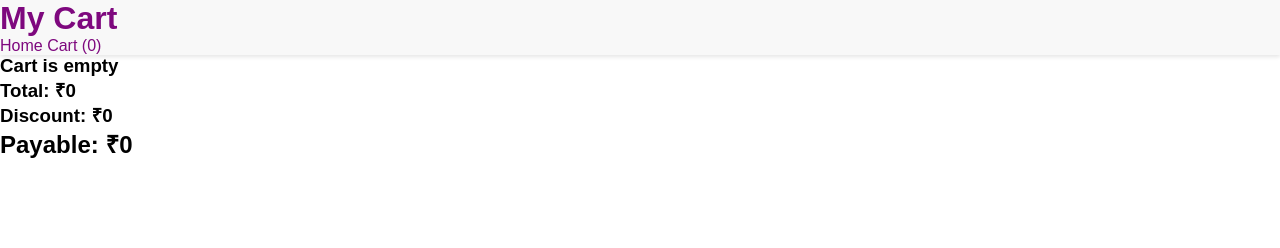
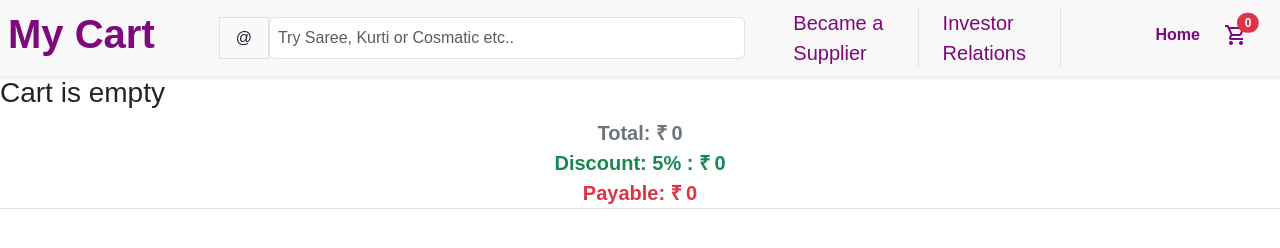
Before and after one commit to vaishalivala17/Add_to_Cart, a plain HTML site: page Pages/cart.html in a window 1280 px wide. Drawn offline with nearby package versions, Linux system fonts and the light colour scheme.

Commit message:
initial commit

```diff
--- a/Pages/cart.html
+++ b/Pages/cart.html
@@ -1,27 +1,50 @@
 <!DOCTYPE html>
 <html lang="en">
+
 <head>
     <meta charset="UTF-8">
     <meta name="viewport" content="width=device-width, initial-scale=1.0">
     <title>Cart</title>
+    <!-- Bootstrap Attachment -->
+    <link rel="stylesheet" href="https://cdn.jsdelivr.net/npm/bootstrap@5.3.8/dist/css/bootstrap.min.css">
+    <!-- Font-Icon Attachment -->
+     <link rel="stylesheet" href="https://fonts.googleapis.com/css2?family=Material+Symbols+Outlined:opsz,wght,FILL,GRAD@24,400,0,0&icon_names=shopping_cart" />
+    <!-- Custom CSS -->
     <link rel="stylesheet" href="../CSS/index.css">
 </head>
+
 <body>
-  <header>
-    <h1>My Cart</h1>
-    <nav>
+    <header class="d-flex justify-content-between align-items-center p-2">
+        <h1 class="fw-bold col-2">My Cart</h1>
+        <div class="d-flex justify-content-center col-5">
+            <span class=" rounded-0 input-group-text px-3">@</span>
+            <input type="text" id="search" class="form-control py-2 ps-2 pe-5"
+                placeholder="Try Saree, Kurti or Cosmatic etc..">
+        </div>
+        <div class="col-3 d-flex justify-content-between fs-5 ps-5 text-secondary">
+            <p class="border-end"><a href="../index.html">Became a Supplier</a></p>
+            <p class="ps-4 border-end"><a href="../index.html">Investor Relations</a></p>
+        </div>
+        <nav class="fw-bold d-flex gap-4 col-2 justify-content-end pe-4">
             <a href="../index.html">Home</a>
-      <a href="cart.html">Cart (<span id="cart-count">0</span>)</a>
+            <a href="cart.html"><span class="material-symbols-outlined"> shopping_cart </span>
+            <span id="cart-count" class="position-absolute top-25 translate-middle badge rounded-pill bg-danger"> 0</a>
         </nav>
     </header>
 
     <main>
         <div id="cart"></div>
-    <h3>Total: ₹<span id="total">0</span></h3>
-    <h3>Discount: ₹<span id="discount">0</span></h3>
-    <h2>Payable: ₹<span id="payable">0</span></h2>
+        <div class="fs-5 fw-bold text-center mt-2 border-bottom">
+            <p class="text-secondary">Total: ₹<span id="total" class="ps-1">0</span></p>
+            <p class="text-success">Discount: 5% : ₹<span id="discount" class="ps-1">0</span></p>
+            <p class="text-danger">Payable: ₹<span id="payable" class="ps-1">0</span></p>
+        </div>
     </main>
 
+    <!-- Bootstrap JavaScript Attachment -->
+    <script src="https://cdn.jsdelivr.net/npm/bootstrap@5.3.8/dist/js/bootstrap.bundle.min.js"></script>
+    <!-- Custom JavaScript -->
     <script src="../JavaScript/cart.js"></script>
 </body>
+
 </html>
```
Lines whose indentation alone changed are shown as unchanged.
